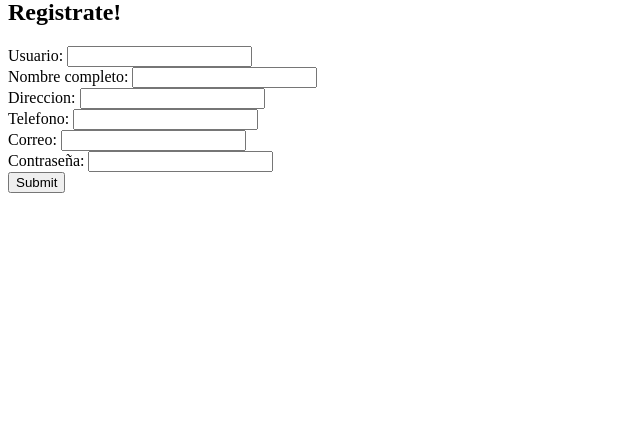
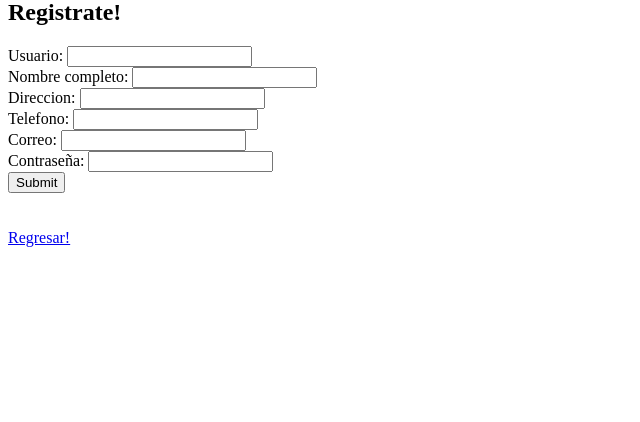
Before and after one commit to Motoloko/basedeDatos, a PHP site: page /clientes.php in a window 1280 px wide. Shown: the part 151-573 px from the top of the page, without its empty margins (0-640 px from the left). Run offline with PHP 8.4, Linux system fonts and the light colour scheme.

Commit message:
final final

```diff
--- a/clientes.php
+++ b/clientes.php
@@ -25,5 +25,7 @@
 		<input type="submit">
 	</form>
 
+<br><br>
+<a href="index.php">Regresar!</a>
 </body>
 </html>
```
